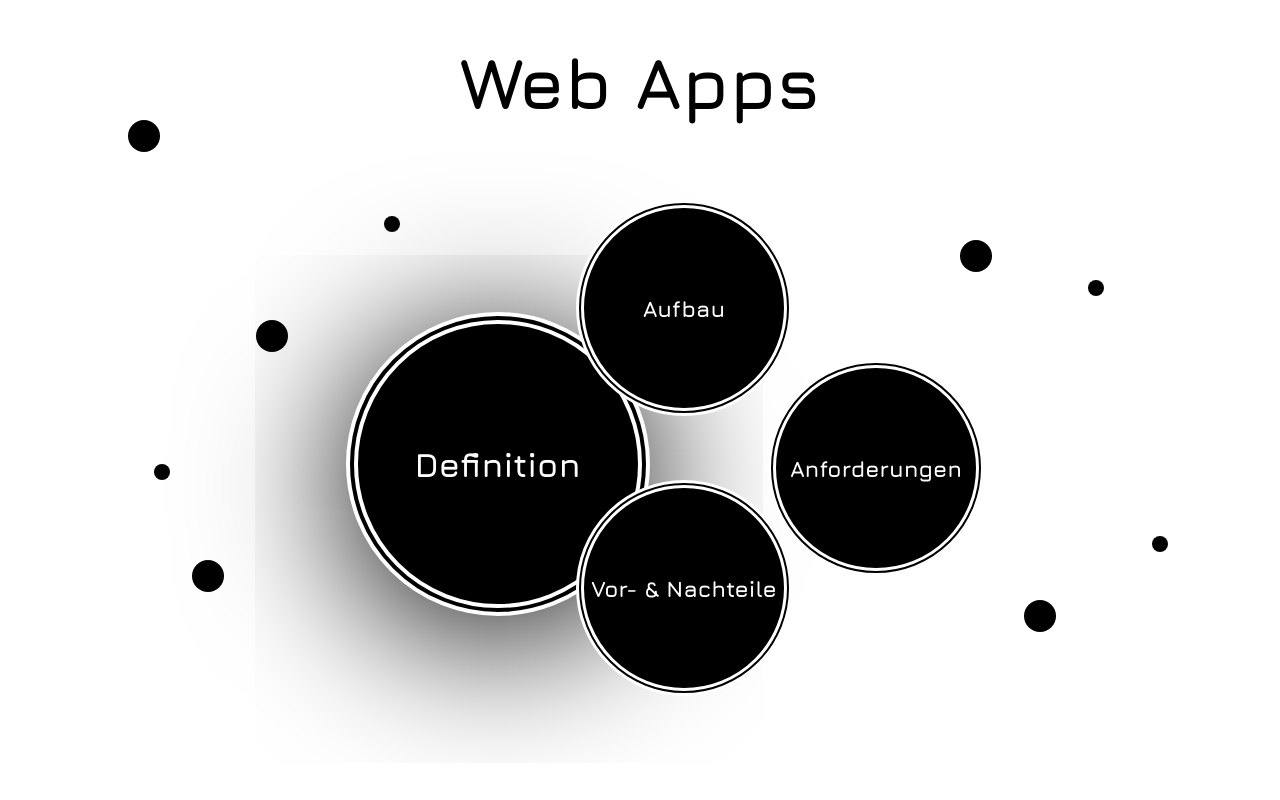
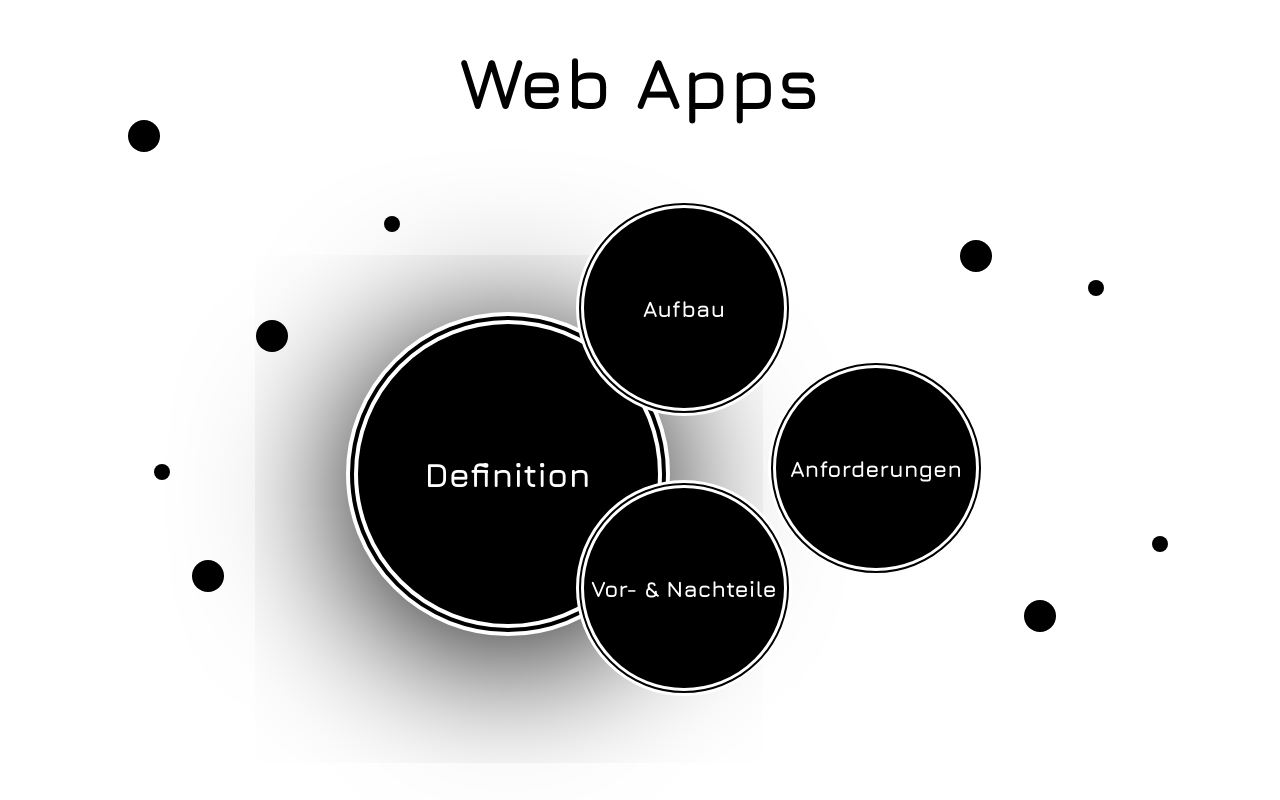
Before and after one commit to justintischendorf/webapps, a plain HTML site: page index.html in a window 1280 px wide. In both pictures the pointer is over the element "Definition". Drawn offline with nearby package versions, Linux system fonts and the light colour scheme.

Commit message:
Add files via upload

```diff
--- a/style.css
+++ b/style.css
@@ -45,8 +45,8 @@
 
 .gliederung h2:hover {
     font-size: 4.2vh;
-    height: 35vh;
-    width: 35vh;
+    height: 37.5vh;
+    width: 37.5vh;
     box-shadow: 0 2.5vh 20vh black;
     border: 1.5vh double white;
     font-weight: bold;
```
